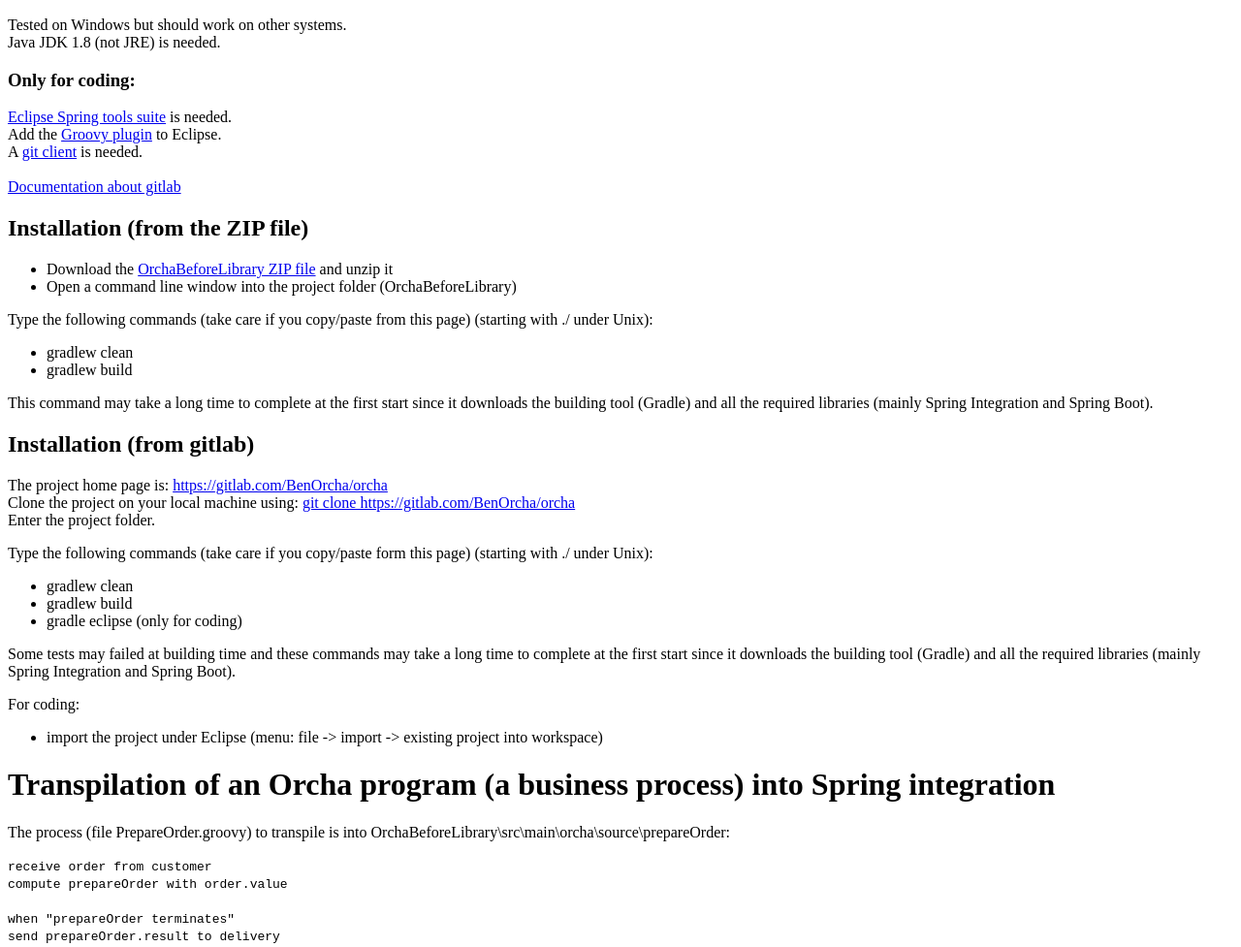
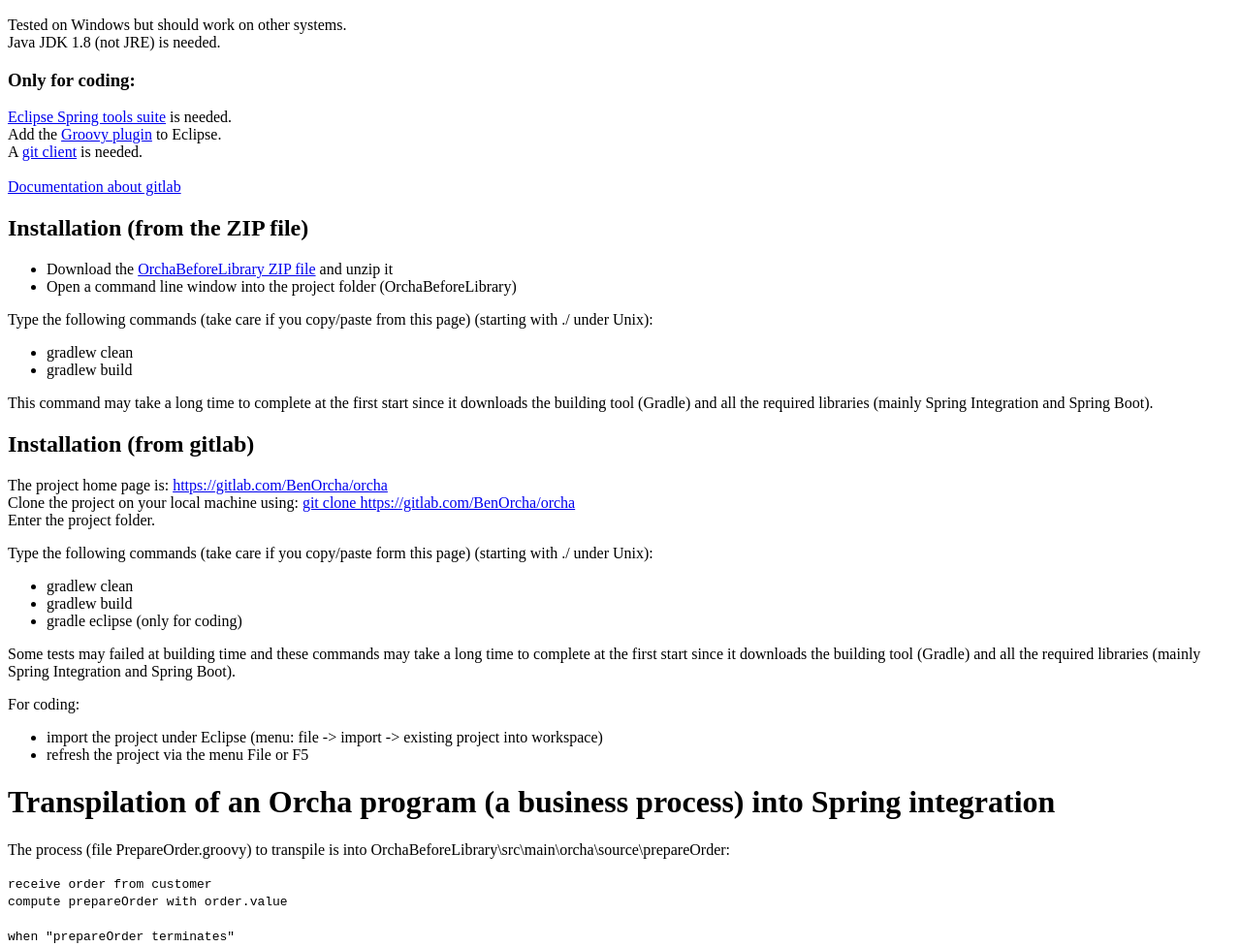
Before and after one commit to charroux/smartContractOrchestration, a plain HTML site: page doc/howto/orchaHowTo.html in a window 1280 px wide. Shown: the part 110-1087 px from the top of the page at 97% size. Drawn offline with Linux system fonts and the light colour scheme.

Commit message:
improving doc

```diff
--- a/doc/howto/orchaHowTo.html
+++ b/doc/howto/orchaHowTo.html
@@ -62,6 +62,7 @@ Enter the project folder.<br>
 For coding:
 <ul>
 	<li>import the project under Eclipse (menu: file -> import -> existing project into workspace)</li>
+	<li>refresh the project via the menu File or F5</li>
 </ul>
 
 
```
